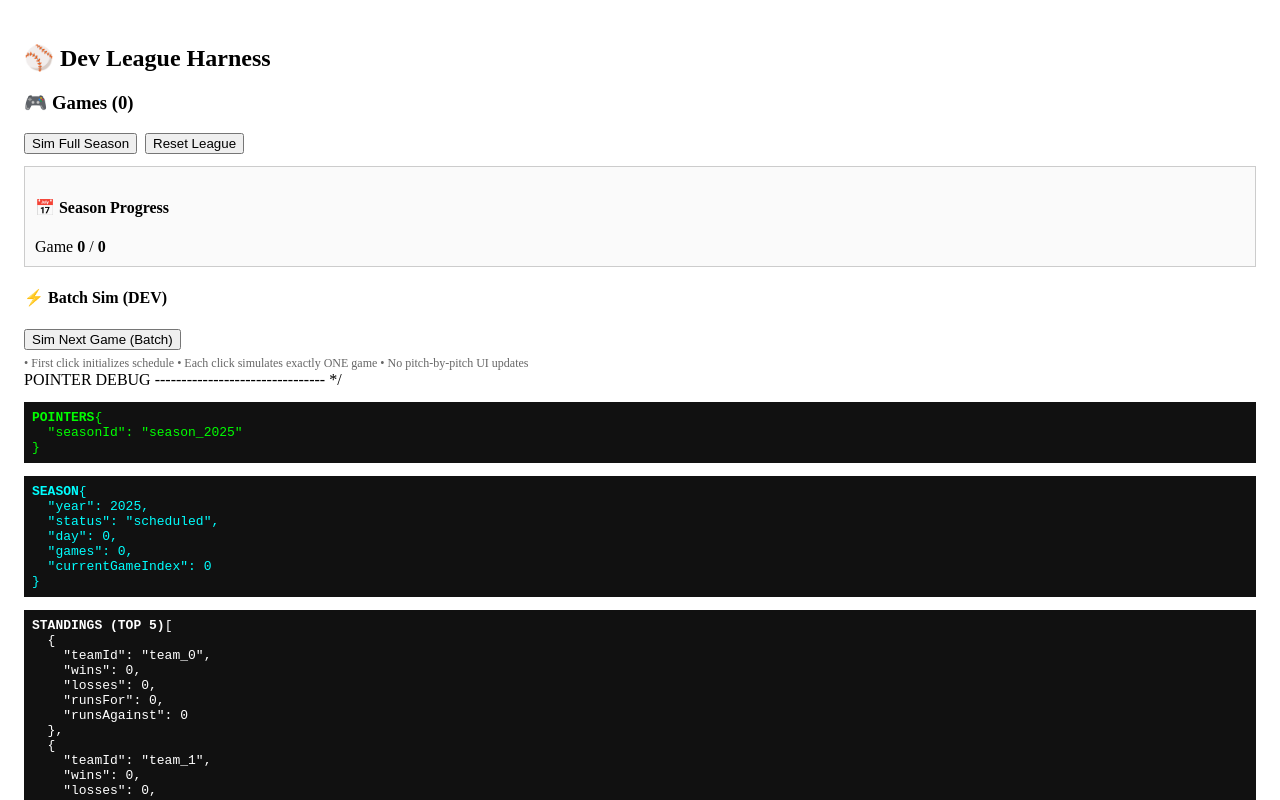
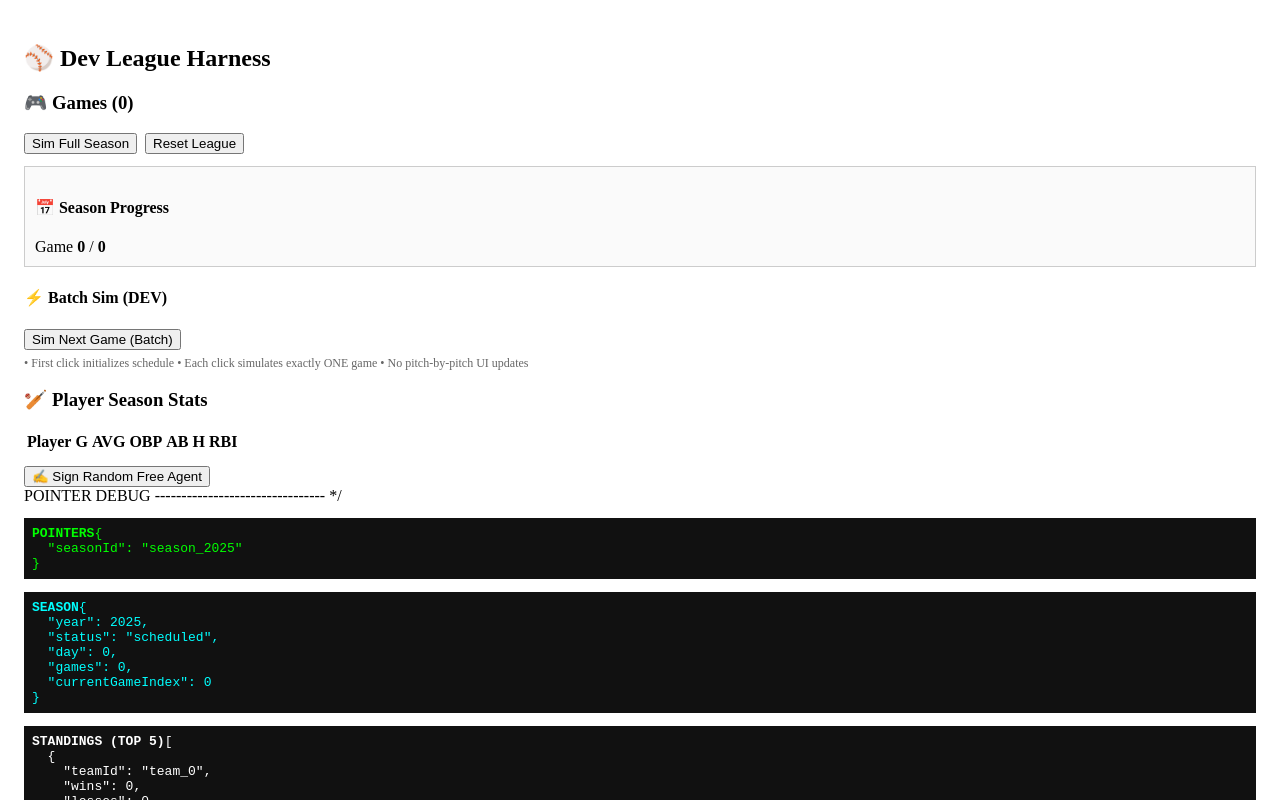
Before and after one commit to TheFaucett/GM-play-dash, a React (Vite) app in the folder GM-play-dash/: page / in a window 1280 px wide. Both pictures are taken after a click on the button "Create Full Dev League". Shown: the top 800 px of the page. Built offline with nearby package versions, Linux system fonts and the light colour scheme.

Commit message:
semi working FA button

```diff
--- a/GM-play-dash/src/App.tsx
+++ b/GM-play-dash/src/App.tsx
@@ -10,7 +10,7 @@ import { DevLeagueHarness } from "./ui/DevLeagueHarness";
 export default function App() {
   const state = useLeagueStore((s) => s.state);
   const dispatch = useLeagueStore((s) => s.dispatch);
-  const DEVMODE = true
+  const DEVMODE = true;
   const game =
     state && state.pointers.gameId
       ? state.games[state.pointers.gameId]
--- /dev/null
+++ b/GM-play-dash/src/engine/sim/deriveBattingStats.ts
@@ -0,0 +1,16 @@
+// src/engine/stats/deriveBattingStats.ts
+import type { BatterSeasonStats } from "../types/seasonStats";
+
+export function deriveBattingStats(stats: BatterSeasonStats) {
+  const AB = stats.AB;
+  const H = stats.H;
+  const BB = stats.BB;
+
+  const AVG = AB > 0 ? H / AB : 0;
+  const OBP = AB + BB > 0 ? (H + BB) / (AB + BB) : 0;
+
+  return {
+    AVG,
+    OBP,
+  };
+}
--- a/GM-play-dash/src/ui/DevLeagueHarness.tsx
+++ b/GM-play-dash/src/ui/DevLeagueHarness.tsx
@@ -5,6 +5,9 @@ import { createDevFullLeague } from "../engine/sim/createDevFullLeague";
 import { handleSimSeason } from "../engine/reducer/handlers/simSeason";
 import { DevGameList } from "./DevGameList";
 import { DevBatchSimControls } from "./DevBatchSimControls";
+import { DevPlayerSeasonStats } from "./DevPlayerSeasonStats";
+import { DevSignFreeAgent } from "./DevSignFreeAgent";
+
 export function DevLeagueHarness() {
   const [state, setState] = useState<LeagueState | null>(null);
 
@@ -86,6 +89,11 @@ export function DevLeagueHarness() {
       { state && <DevSeasonProgress state={state}/>}
       {/* ------------------------------- */}
       <DevBatchSimControls state={state} setState={setState} />
+      <DevPlayerSeasonStats state={state} />
+      <DevSignFreeAgent
+        state={state}
+        setState={setState}
+      />
       {/* ------------------------------- */}
           POINTER DEBUG
       -------------------------------- */
--- /dev/null
+++ b/GM-play-dash/src/ui/DevPlayerSeasonStats.tsx
@@ -0,0 +1,54 @@
+// src/ui/DevPlayerSeasonStats.tsx
+import type { LeagueState } from "../engine/types/league";
+import { deriveBattingStats } from "../engine/sim/deriveBattingStats";
+
+export function DevPlayerSeasonStats({ state }: { state: LeagueState }) {
+  const seasonId = state.pointers.seasonId;
+  if (!seasonId) return null;
+
+  const season = state.seasons[seasonId];
+  if (!season) return null;
+
+  const batterStats = Object.values(season.seasonStats.batters);
+
+  return (
+    <section style={{ marginTop: 16 }}>
+      <h3>🏏 Player Season Stats</h3>
+
+      <table>
+        <thead>
+          <tr>
+            <th>Player</th>
+            <th>G</th>
+            <th>AVG</th>
+            <th>OBP</th>
+            <th>AB</th>
+            <th>H</th>
+            <th>RBI</th>
+          </tr>
+        </thead>
+
+        <tbody>
+          {batterStats.slice(0, 20).map((s) => {
+            const player = state.players[s.playerId];
+            if (!player) return null;
+
+            const { AVG, OBP } = deriveBattingStats(s);
+
+            return (
+              <tr key={s.playerId}>
+                <td>{player.name}</td>
+                <td>{s.G}</td>
+                <td>{AVG.toFixed(3)}</td>
+                <td>{OBP.toFixed(3)}</td>
+                <td>{s.AB}</td>
+                <td>{s.H}</td>
+                <td>{s.RBI}</td>
+              </tr>
+            );
+          })}
+        </tbody>
+      </table>
+    </section>
+  );
+}
--- /dev/null
+++ b/GM-play-dash/src/ui/DevSignFreeAgent.tsx
@@ -0,0 +1,87 @@
+import React from "react";
+import type { LeagueState } from "../engine/types/league";
+import type { EntityId } from "../engine/types/base";
+
+type Props = {
+  state: LeagueState;
+  setState: React.Dispatch<React.SetStateAction<LeagueState | null>>;
+};
+
+export function DevSignFreeAgent({ state, setState }: Props) {
+  function signOne() {
+    const pool = state.playerPool;
+
+    if (!pool || pool.freeAgents.length === 0) {
+      console.warn("❌ No free agents available");
+      return;
+    }
+
+    const teamList = Object.values(state.teams);
+    if (teamList.length === 0) {
+      console.warn("❌ No teams available");
+      return;
+    }
+
+    const playerId = pool.freeAgents[0] as EntityId;
+    const player = state.players[playerId];
+    if (!player) {
+      console.error("❌ Player not found", playerId);
+      return;
+    }
+
+    const team =
+      teamList[Math.floor(Math.random() * teamList.length)];
+
+    console.log("✍️ Signing Free Agent", {
+      player: player.name,
+      team: team.name,
+      role: player.role,
+    });
+
+    setState((prev) => {
+      if (!prev || !prev.playerPool) return prev;
+
+      const updatedPlayer = {
+        ...player,
+        teamId: team.id,
+      };
+
+      return {
+        ...prev,
+
+        players: {
+          ...prev.players,
+          [playerId]: updatedPlayer,
+        },
+
+        teams: {
+          ...prev.teams,
+          [team.id]: {
+            ...team,
+            lineup:
+              player.role === "BAT"
+                ? [...team.lineup, playerId]
+                : team.lineup,
+            rotation:
+              player.role === "SP"
+                ? [...team.rotation, playerId]
+                : team.rotation,
+          },
+        },
+
+        playerPool: {
+          ...prev.playerPool,
+          freeAgents: prev.playerPool.freeAgents.slice(1),
+        },
+      };
+    });
+  }
+
+  return (
+    <section style={{ marginTop: 12 }}>
+      <button onClick={signOne}>
+        ✍️ Sign Random Free Agent
+      </button>
+    </section>
+  );
+}
```
